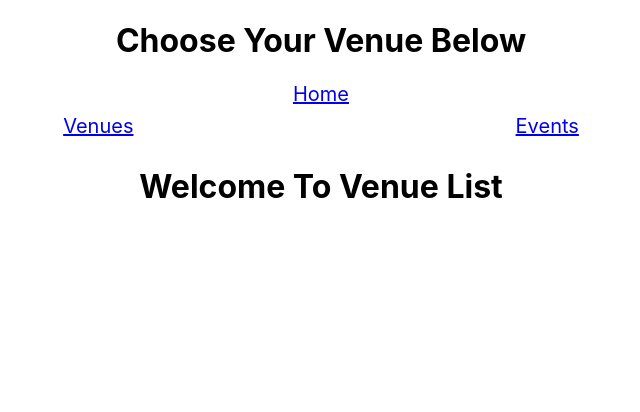
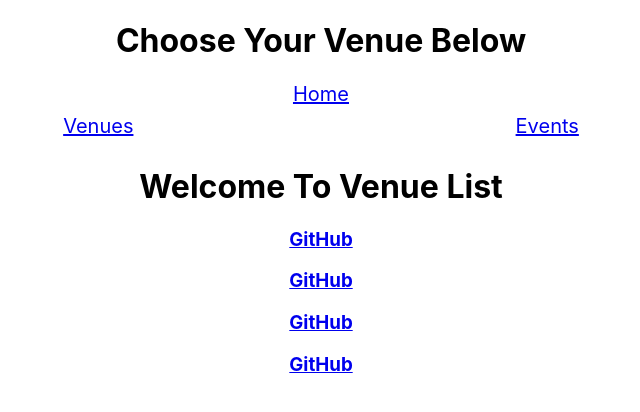
Before and after one commit to jasondcarmichael/tick-it-events-and-venues, a React (Create React App) app in the folder venue-events/: page / in a window 1280 px wide. Shown: the top 412 px of the page, without its empty margins (319-959 px from the left). Built offline with nearby package versions, Linux system fonts and the light colour scheme; the HTML template or start-up script is replaced by a standard one.

Commit message:
nested footer into app js

```diff
--- a/venue-events/src/App.js
+++ b/venue-events/src/App.js
@@ -1,17 +1,23 @@
 import Header from './components/Header'
 import Main from './components/Main'
+import Footer from './components/Footer'
 import './App.css';
 
 function App() {
   return (
     <div className="App">
         <div className = "header">
-           <Header />
-           </div>
+          <Header />
+        </div>
 
-            <div className = "main">
-            <Main />
+        <div className = "main">
+          <Main />
         </div>
+
+        <div className = "footer">
+          <Footer />
+        </div>
+
     </div>
   );
 }
```
